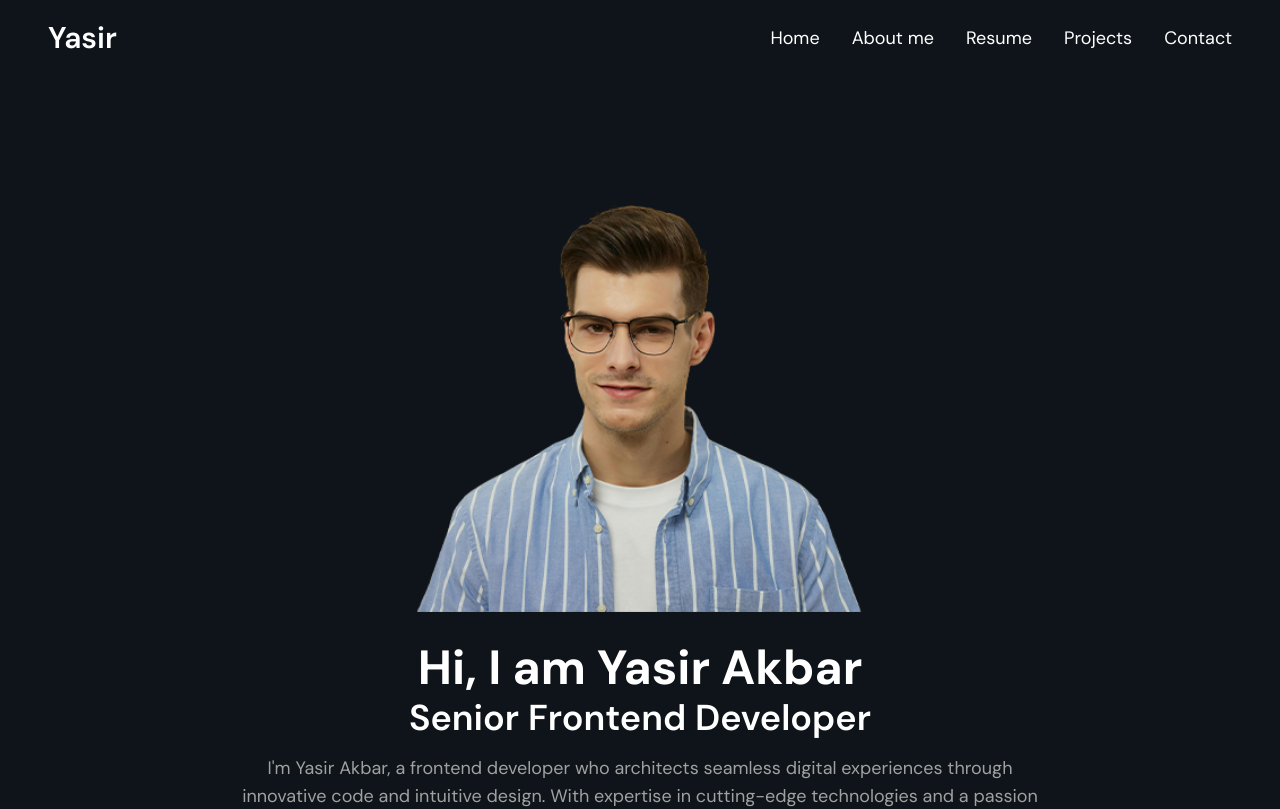
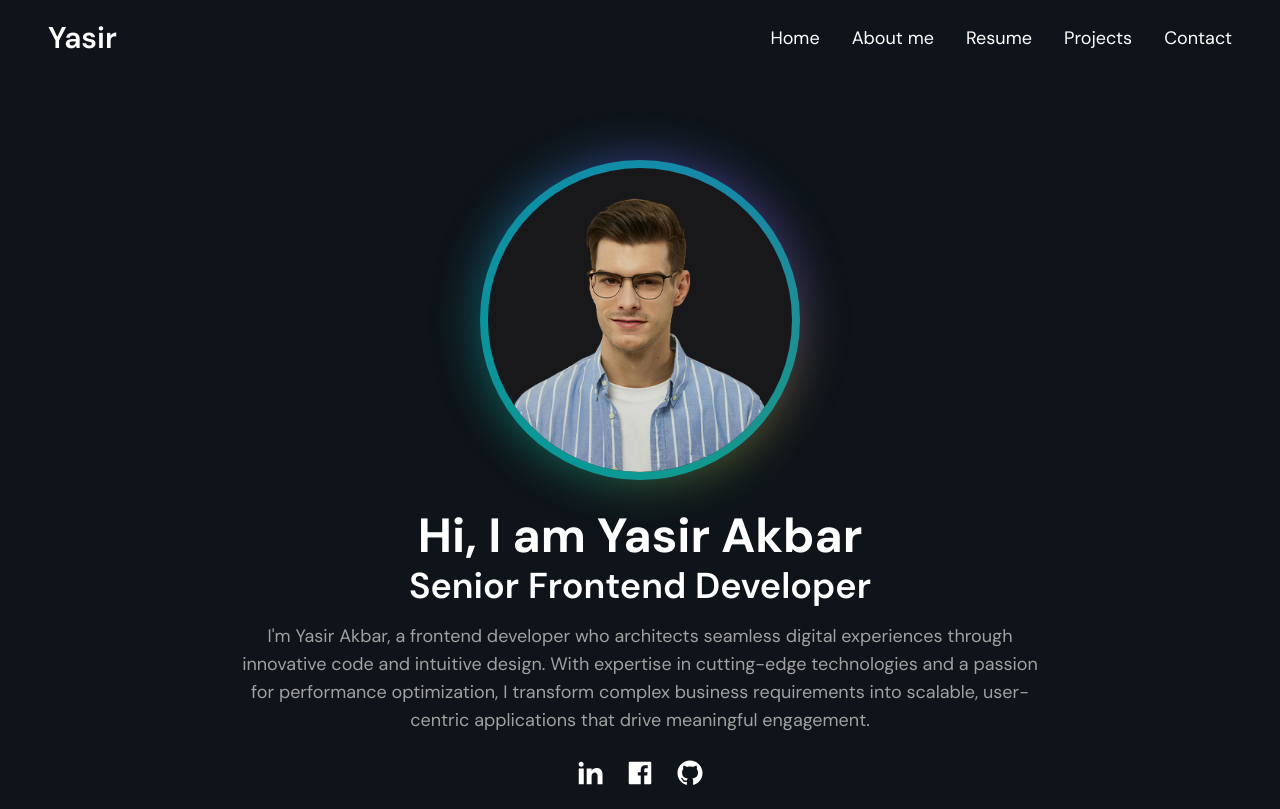
Before and after one commit to Yasir1986/PortfolioReact, a React (Vite) app: page / in a window 1280 px wide. Shown: the top 809 px of the page. Built offline with nearby package versions, Linux system fonts and the light colour scheme.

Commit message:
bg-gradient added

```diff
--- a/package.json
+++ b/package.json
@@ -12,8 +12,11 @@
   "dependencies": {
     "@remixicon/react": "^4.7.0",
     "@tailwindcss/vite": "^4.1.17",
+    "clsx": "^2.1.1",
+    "motion": "^12.23.24",
     "react": "^19.2.0",
     "react-dom": "^19.2.0",
+    "tailwind-merge": "^3.4.0",
     "tailwindcss": "^4.1.17"
   },
   "devDependencies": {
--- a/src/components/Hero.jsx
+++ b/src/components/Hero.jsx
@@ -1,20 +1,25 @@
 import React from "react";
 import { heroIcons } from "../constant/data";
+import { BackgroundGradient } from "../components/ui/BackgroundGradient";
 import Button from "./Button";
 
 const Hero = () => {
   return (
     <section className="py-28 lg:pt-40">
-      <div className="container flex flex-col items-counter">
+      <div className="container flex flex-col items-center">
         {/*  image */}
-        <figure className="rounded-full overflow-hidden flex justify-center">
-          <img
-            src="/images/hero-img.png"
-            alt="Yasir Akbar"
-            height={452}
-            width={452}
-          />
-        </figure>
+        <BackgroundGradient
+          containerClassName="w-72 h-72 lg:w-80 lg:h-80 rounded-full"
+          className="w-full h-full rounded-full bg-zinc-900"
+        >
+          <figure className="rounded-full overflow-hidden">
+            <img
+              src="/images/hero-img.png"
+              alt="Yasir Akbar"
+              className="w-full h-full object-cover"
+            />
+          </figure>
+        </BackgroundGradient>
         {/*   content */}
         <div className="text-center mt-8">
           <h1 className="text-3xl lg:text-5xl mb-1.5 font-bold">
@@ -29,7 +34,6 @@ const Hero = () => {
             into scalable, user-centric applications that drive meaningful
             engagement.
           </p>
-
           <div className="flex items-center justify-center gap-5">
             {heroIcons.map((item) => (
               <a
@@ -41,7 +45,6 @@ const Hero = () => {
               </a>
             ))}
           </div>
-
           {/* btn wrapper */}
           <div
             className="mt-10 flex items-center justify-center
--- /dev/null
+++ b/src/components/ui/BackgroundGradient.jsx
@@ -0,0 +1,66 @@
+import React from "react";
+import { cn } from "../../lib/utils";
+import { motion } from "motion/react";
+
+export const BackgroundGradient = ({
+  children,
+  className,
+  containerClassName,
+  animate = true,
+}) => {
+  const variants = {
+    initial: {
+      backgroundPosition: "0 50%",
+    },
+    animate: {
+      backgroundPosition: ["0, 50%", "100% 50%", "0 50%"],
+    },
+  };
+  return (
+    <div className={cn("relative p-[8px] group", containerClassName)}>
+      <motion.div
+        variants={animate ? variants : undefined}
+        initial={animate ? "initial" : undefined}
+        animate={animate ? "animate" : undefined}
+        transition={
+          animate
+            ? {
+                duration: 5,
+                repeat: Infinity,
+                repeatType: "reverse",
+              }
+            : undefined
+        }
+        style={{
+          backgroundSize: animate ? "100% 100%" : undefined,
+        }}
+        className={cn(
+          "absolute inset-0 rounded-full z-[1] opacity-60 group-hover:opacity-100 blur-xl  transition duration-500 will-change-transform",
+          " bg-[radial-gradient(circle_farthest-side_at_0_100%,#00ccb1,transparent),radial-gradient(circle_farthest-side_at_100%_0,#7b61ff,transparent),radial-gradient(circle_farthest-side_at_100%_100%,#ffc414,transparent),radial-gradient(circle_farthest-side_at_0_0,#1ca0fb,#141316)]"
+        )}
+      />
+      <motion.div
+        variants={animate ? variants : undefined}
+        initial={animate ? "initial" : undefined}
+        animate={animate ? "animate" : undefined}
+        transition={
+          animate
+            ? {
+                duration: 5,
+                repeat: Infinity,
+                repeatType: "reverse",
+              }
+            : undefined
+        }
+        style={{
+          backgroundSize: animate ? "400% 400%" : undefined,
+        }}
+        className={cn(
+          "absolute inset-0 rounded-full z-[1] will-change-transform",
+          "bg-[radial-gradient(circle_farthest-side_at_0_100%,#00ccb1,transparent),radial-gradient(circle_farthest-side_at_100%_0,#7b61ff,transparent),radial-gradient(circle_farthest-side_at_100%_100%,#ffc414,transparent),radial-gradient(circle_farthest-side_at_0_0,#1ca0fb,#141316)]"
+        )}
+      />
+      <div className={cn("relative z-10", className)}>{children}</div>
+    </div>
+  );
+};
--- /dev/null
+++ b/src/lib/utils.js
@@ -0,0 +1,6 @@
+import { clsx } from "clsx";
+import { twMerge } from "tailwind-merge";
+
+export function cn(...inputs) {
+  return twMerge(clsx(inputs));
+}
```
Also changed, not shown: 1 other file (tests, documents, lock files or other folders).
